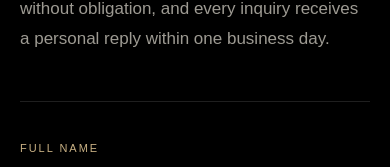
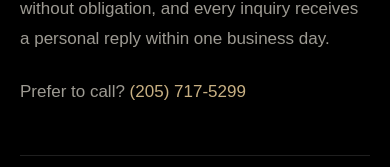
Before and after one commit to gq74dppmvj-bot/bank-site, a Next.js app: page /inquiry in a window 390 px wide. Shown: the part 392-559 px from the top of the page. Built offline with nearby package versions, Linux system fonts and the light colour scheme.

Commit message:
Inquiry page: add phone, remove recycling option

```diff
--- a/src/app/inquiry/InquiryForm.tsx
+++ b/src/app/inquiry/InquiryForm.tsx
@@ -69,7 +69,6 @@ export default function InquiryForm({ defaultTopic }: { defaultTopic: string })
             <option>Private Mobility</option>
             <option>Family Stewardship</option>
             <option>Special Situations</option>
-            <option>Recycling Program</option>
             <option>Other</option>
           </select>
         </label>
--- a/src/app/inquiry/page.tsx
+++ b/src/app/inquiry/page.tsx
@@ -20,7 +20,6 @@ export default async function InquiryPage({
     "Private Mobility",
     "Family Stewardship",
     "Special Situations",
-    "Recycling Program",
     "Other",
   ];
   const defaultTopic = allowed.includes(topic ?? "") ? (topic as string) : "Family Stewardship";
@@ -60,6 +59,9 @@ export default async function InquiryPage({
           obligation, and every inquiry receives a personal reply within one
           business day.
         </p>
+        <p className="inquiryDirect">
+          Prefer to call? <a href="tel:+12057175299">(205) 717-5299</a>
+        </p>
       </section>
 
       <section className="inquiryBody">
```
